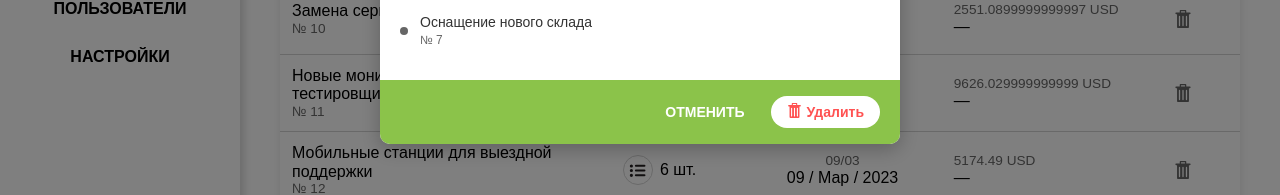
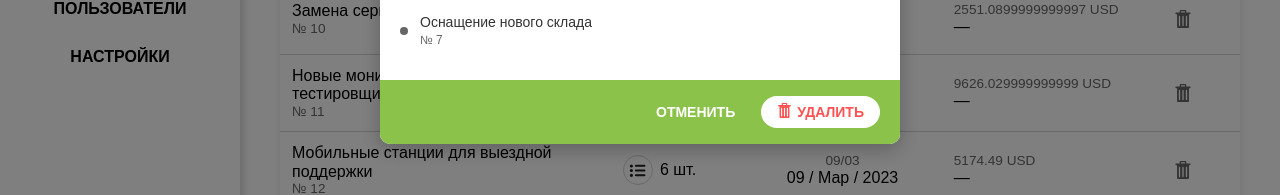
Before and after one commit to starik061/orders-project, a Vue app: page / in a window 1280 px wide. Both pictures are taken after a click on the button 1183 px from the left and 186 px from the top of the page. Shown: the part 385-580 px from the top of the page. Built offline with nearby package versions, Linux system fonts and the light colour scheme.

Commit message:
small fixes

```diff
--- a/src/components/Modal.vue
+++ b/src/components/Modal.vue
@@ -29,7 +29,7 @@
 </template>
 
 <script setup>
-  import IconDeleteBin from './icons/IconDeleteBin.vue'
+  import IconDeleteBin from '@/components/icons/IconDeleteBin.vue'
 
   defineProps({
     title: {
@@ -111,12 +111,12 @@
     border-radius: 20px;
     cursor: pointer;
     font-size: 14px;
+    text-transform: uppercase;
     transition: background 0.2s;
   }
 
   .btn-delete:hover {
     background-color: #fceaea;
-    text-transform: uppercase;
   }
   .forever-red {
     position: relative;
--- a/src/components/OrderForm.vue
+++ b/src/components/OrderForm.vue
@@ -86,8 +86,8 @@
 
 <script setup>
   import { ref, onMounted, onUnmounted } from 'vue'
-  import IconDeleteBin from './icons/IconDeleteBin.vue'
-  import IconProductList from './icons/IconProductList.vue'
+  import IconDeleteBin from '@/components/icons/IconDeleteBin.vue'
+  import IconProductList from '@/components/icons/IconProductList.vue'
 
   const emit = defineEmits(['delete-click'])
 
--- a/src/components/ProductForm.vue
+++ b/src/components/ProductForm.vue
@@ -138,7 +138,7 @@
 <script setup>
   import { ref, onMounted, onUnmounted } from 'vue'
   import ProductPlaceholderImg from '@/assets/img/product-placeholder.webp'
-  import IconDeleteBin from './icons/IconDeleteBin.vue'
+  import IconDeleteBin from '@/components/icons/IconDeleteBin.vue'
 
   const emit = defineEmits(['delete-click'])
   const isDeleting = ref(null)
```
